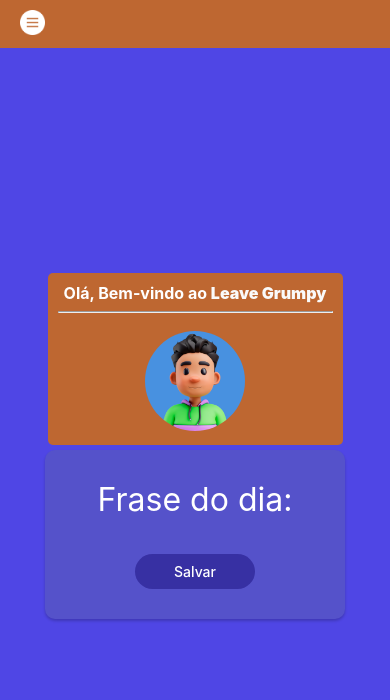
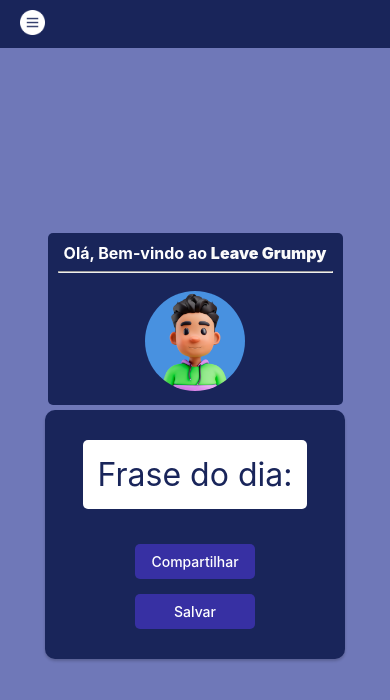
Before and after one commit to IgorMarines/LeaveGrumpy, a React Native app: screen /Home in a window 390 px wide. Shown: the top 700 px of the page. Built offline with nearby package versions, Linux system fonts and the light colour scheme; no server answers.

Commit message:
feature: :sparkles: colors palette fix colors

```diff
--- a/src/shared/colors/palette.jsx
+++ b/src/shared/colors/palette.jsx
@@ -1,10 +1,10 @@
 export const palette = {
-    blue_primary: '#BE6731',
-    blue_secondary: '#b55115',
-    blue_tertiary: '#8d2800',
+    blue_primary: '#19255a',
+    blue_secondary: '#4f4898',
+    blue_tertiary: '#6f78b8',
 
-    green_primary: '#76704C',
+    green_primary: '#33889e',
 
-    orange_primary: "545e45",
-    orange_secondary: "#1f2d16"
+    orange_primary: "#ef7911",
+    orange_secondary: "#f07e2d"
 }
--- a/src/shared/components/Button/Button.jsx
+++ b/src/shared/components/Button/Button.jsx
@@ -4,7 +4,7 @@
     display: flex;
     width: 120px;
     height: 35px ;
-    border-radius: 20px;
+    border-radius: 5px;
     margin-top: 15px;
     align-items: center;
     flex-direction: colum;
--- a/src/shared/components/Card/Card.jsx
+++ b/src/shared/components/Card/Card.jsx
@@ -4,12 +4,19 @@
 
 import { Text } from "../Text/Text";
 
-export const Card = ({ title, frase, saveScreen, saveItem, deleteScreen, deleteItem }) => {
+import { palette } from "../../colors/palette";
+import { View } from "react-native";
+
+export const Card = ({ title, frase, saveScreen, saveItem, deleteScreen, deleteItem, share }) => {
 
   return (
     <StyledCard>
       <TextTitle>{title}</TextTitle>
       <TextCard>{frase}</TextCard>
+      <Button primary onPress={share}>
+        <Text>Compartilhar</Text>
+      </Button>
+      <View style={{ display: 'flex' }}>
         {saveScreen && (
           <Button primary onPress={saveItem}>
             <Text>Salvar</Text>
@@ -21,6 +28,10 @@
           </Button>
         )}
 
+
+
+      </View>
+
     </StyledCard>
   );
 };
@@ -31,7 +42,7 @@
   align-items: center;
 
 
-  background-color: ${(color) => color.primary ? '#4F46E5' : color.secondary ? '#F72585' : '#5552CA'};
+  background-color: ${palette.blue_primary};
   shadow-color: #000;
 
   width: 300px;
@@ -52,7 +63,9 @@
 `;
 
 export const TextTitle = styled.Text`
-  color: #fff;
+  color: ${palette.blue_primary};
   font-size: 32px;
-
+  background: white;
+  padding: 15px;
+  border-radius: 5px;
 `;
--- a/src/shared/components/Container/styles.jsx
+++ b/src/shared/components/Container/styles.jsx
@@ -1,5 +1,6 @@
 import AsyncStorage from "@react-native-async-storage/async-storage";
 import styled from "styled-components/native";
+import {palette} from '../../../shared/colors/palette';
 
 const getDarkTheme = AsyncStorage.getItem('darkTheme');
 
@@ -8,7 +9,7 @@
     flex: 1;
     width: 100%;
     height: 100%;
-    background: ${(darkMode) => getDarkTheme ? '#4F46E5' : '#000'};
+    background: ${palette.blue_tertiary};
     align-items: ${(alignItems) => alignItems.centered ? 'center' : ''};
     justify-content: ${(justifyContent) => justifyContent.centered ? 'center' : ''};
 
```
Lines whose indentation alone changed are shown as unchanged.
